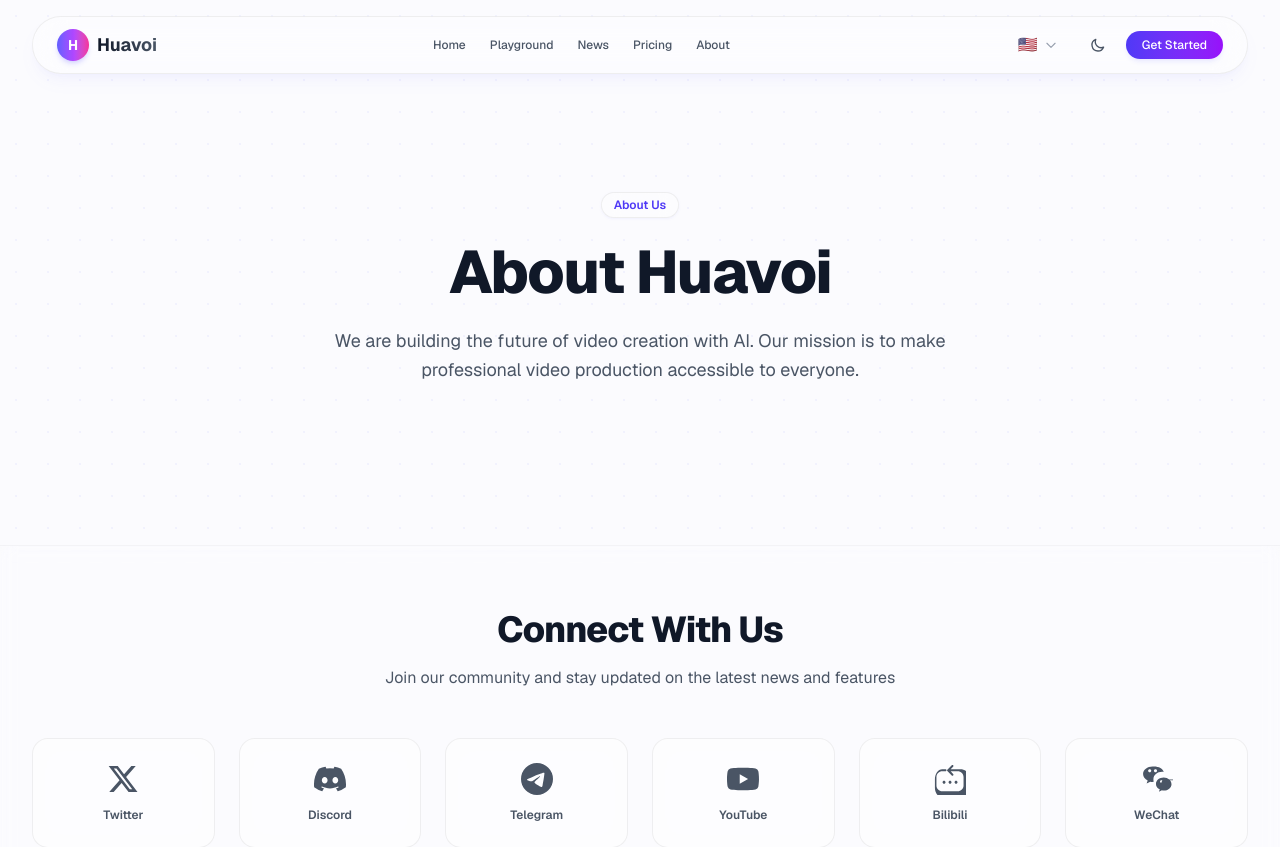
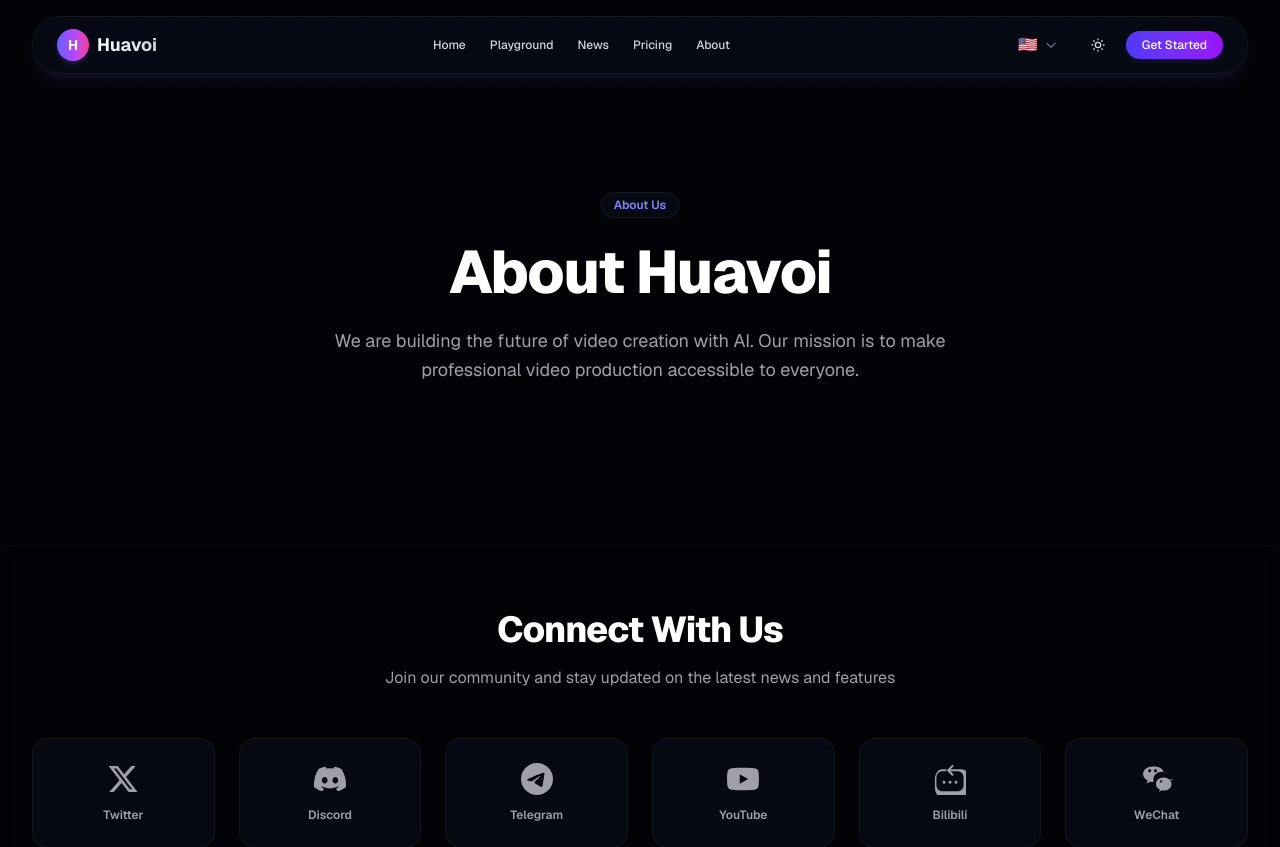
Before and after one commit to szj10/official-landing, a Next.js app: page /about in a window 1280 px wide. Shown: the top 847 px of the page. Built offline with nearby package versions, Linux system fonts and the light colour scheme.

Commit message:
last lint fix

```diff
--- a/pnpm-workspace.yaml
+++ b/pnpm-workspace.yaml
@@ -1,5 +1,5 @@
 allowBuilds:
-  '@parcel/watcher': set this to true or false
-  '@swc/core': set this to true or false
+  "@parcel/watcher": set this to true or false
+  "@swc/core": set this to true or false
   sharp: set this to true or false
   unrs-resolver: set this to true or false
--- a/src/app/layout.tsx
+++ b/src/app/layout.tsx
@@ -43,7 +43,7 @@ export default function RootLayout({
         <I18nProvider>
           <ThemeProvider
             attribute="class"
-            defaultTheme="system"
+            defaultTheme="dark"
             enableSystem
             disableTransitionOnChange
           >
--- a/src/components/Header.tsx
+++ b/src/components/Header.tsx
@@ -49,13 +49,6 @@ const NAV_LINKS = [
   { key: "header.news", href: "/news" },
   { key: "header.pricing", href: "/pricing" },
   { key: "header.about", href: "/about" },
-] as const;
-
-// ─── Theme options ────────────────────────────────────────────────────────────
-
-const THEME_OPTIONS = [
-  { value: "light", label: "header.light", Icon: SunIcon },
-  { value: "dark", label: "header.dark", Icon: MoonIcon },
 ] as const;
 
 // ─── Component ────────────────────────────────────────────────────────────────
```
Also changed, not shown: .pnpmfile.cjs.
